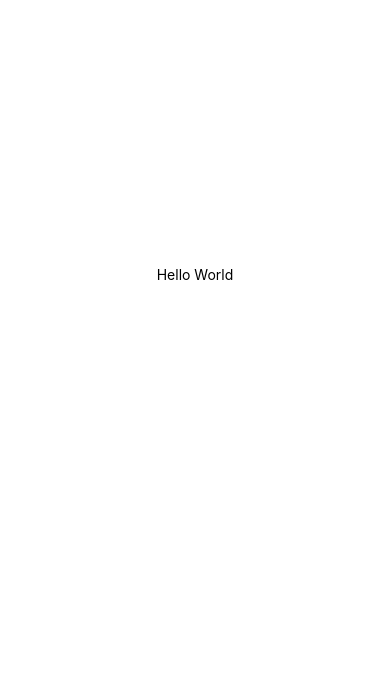
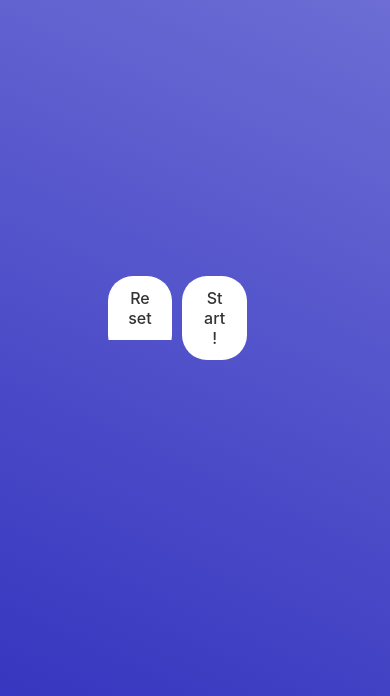
Before and after one commit to BuckyyDev/RNCourseWork, a React Native app: screen / in a window 390 px wide. Shown: the part 148-844 px from the top of the page. Built offline with nearby package versions, Linux system fonts and the light colour scheme.

Commit message:
Day 4 Progress

```diff
--- a/App.js
+++ b/App.js
@@ -1,19 +1,12 @@
-import { StatusBar } from 'expo-status-bar';
-import { StyleSheet, Text, View } from 'react-native';
+import { StyleSheet } from 'react-native';
+import StartGameScreen from './screens/StartGameScreen';
 
 export default function App() {
   return (
-    <View style={styles.container}>
-      <Text>Hello World</Text>
-    </View>
+    <StartGameScreen/>
   );
 }
 
 const styles = StyleSheet.create({
-  container: {
-    flex: 1,
-    backgroundColor: '#fff',
-    alignItems: 'center',
-    justifyContent: 'center',
-  },
+
 });
--- /dev/null
+++ b/components/PrimaryButton.js
@@ -0,0 +1,43 @@
+import { View, Text, StyleSheet, Pressable, Platform } from "react-native";
+
+function PrimaryButton({ children }) {
+  return (
+    <View style={styles.buttonOuterContainer}>
+      <Pressable
+        style={({ pressed }) =>
+          pressed && Platform.OS == 'ios'
+            ? [styles.buttonInnerContainer, styles.buttonPressed]
+            : styles.buttonInnerContainer
+        }
+        android_ripple={{ color: "#DDD" }}
+      >
+        <Text style={styles.buttonText}>{children}</Text>
+      </Pressable>
+    </View>
+  );
+}
+
+export default PrimaryButton;
+
+const styles = StyleSheet.create({
+  buttonOuterContainer: {
+    borderRadius: 25,
+    margin: 5,
+    overflow: "hidden",
+    width: '35%',
+  },
+  buttonInnerContainer: {
+    backgroundColor: "#FFF",
+    paddingHorizontal: 20,
+    paddingVertical: 12,
+  },
+  buttonText: {
+    color: "#333",
+    fontWeight: 500,
+    fontSize: 16,
+    textAlign: 'center'
+  },
+  buttonPressed: {
+    backgroundColor: "#DDD",
+  },
+});
--- a/package.json
+++ b/package.json
@@ -10,6 +10,7 @@
   },
   "dependencies": {
     "expo": "~52.0.37",
+    "expo-linear-gradient": "^14.0.2",
     "expo-status-bar": "~2.0.1",
     "react": "18.3.1",
     "react-native": "0.76.7"
--- /dev/null
+++ b/screens/GameOverScreen.js
@@ -0,0 +1,3 @@
+function GameOverScreen() {}
+
+export default GameOverScreen;
--- /dev/null
+++ b/screens/StartGameScreen.js
@@ -0,0 +1,58 @@
+import { TextInput, View, StyleSheet } from "react-native";
+import PrimaryButton from "../components/PrimaryButton";
+import { LinearGradient } from "expo-linear-gradient";
+
+function StartGameScreen() {
+  return (
+    <View style={styles.mainContainer}>
+      <LinearGradient
+        colors={["#3636c0", "#7676d8"]}
+        start={{ x: 0, y: 1 }}
+        end={{ x: 1, y: 0 }}
+        style={styles.containerBackground}
+      />
+      <TextInput style={styles.numberInput} maxLength={2} keyboardType="number-pad" autoCapitalize="none" autoCorrect={false} />
+      <View style={styles.buttonContainer}>
+        <PrimaryButton>Reset</PrimaryButton>
+        <PrimaryButton>Start!</PrimaryButton>
+      </View>
+    </View>
+  );
+}
+
+export default StartGameScreen;
+
+const styles = StyleSheet.create({
+  mainContainer: {
+    flex: 1,
+    justifyContent: "center",
+    alignItems: "center",
+  },
+  numberInput: {
+    padding: 12,
+    backgroundColor: "rgba(255, 255, 255, 0.25)",
+    borderWidth: 2,
+    borderColor: "rgba(255, 255, 255, 0.125)",
+    color: '#FFF',
+    width: '30%',
+    textAlign: 'center',
+    fontWeight: 600,
+    fontSize: 48,
+    height: 72,
+    borderRadius: 100,
+    elevation: 8,
+    shadowOpacity: 0.5,
+    shadowOffset: {width: 0, height: 2},
+    shadowRadius: 2,
+    marginBottom: 16,
+  },
+  containerBackground: {
+    position: "absolute",
+    width: "100%",
+    height: "100%",
+  },
+  buttonContainer: {
+    flexDirection: 'row'
+
+  }
+});
```
Also changed, not shown: screens/GameScreen.js (added), 1 other file (tests, documents, lock files or other folders).
